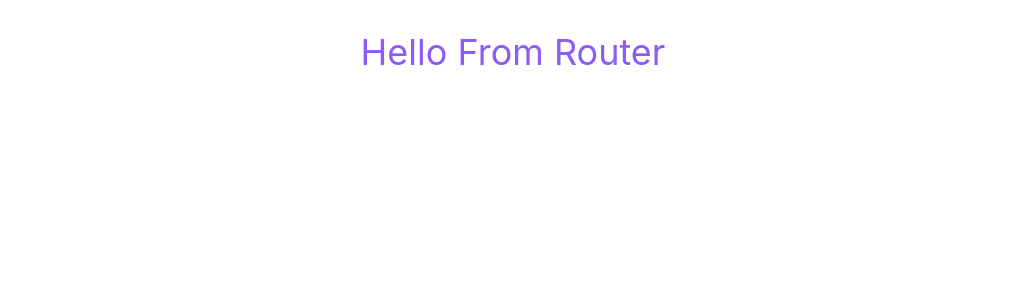
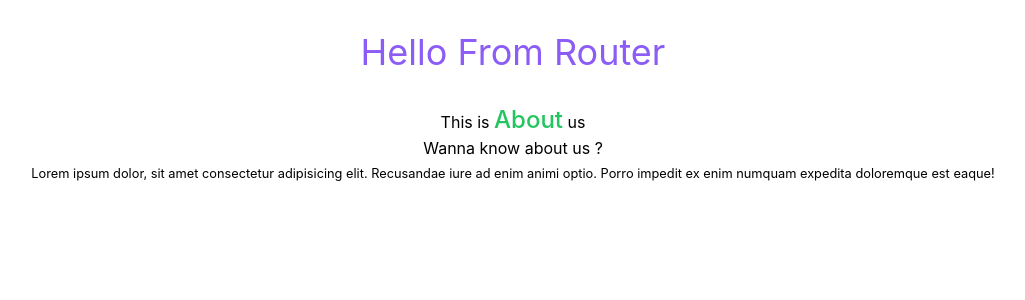
Before and after one commit to frsiam/react-router-basic, a React (Create React App) app: page /about in a window 1280 px wide. Shown: the top 300 px of the page, without its empty margins (127-1152 px from the left). Built offline with nearby package versions, Linux system fonts and the light colour scheme.

Commit message:
check the route of the different components

```diff
--- a/src/App.js
+++ b/src/App.js
@@ -1,10 +1,20 @@
-import logo from './logo.svg';
+import { Route, Routes } from 'react-router-dom';
 import './App.css';
+import About from './components/About/About';
+import Friends from './components/Friends/Friends';
+import Home from './components/Home/Home';
+import NotFound from './components/NotFound/NotFound';
 
 function App() {
   return (
     <div className="App">
       <h1 className='text-4xl my-8 text-violet-500'>Hello From Router</h1>
+      <Routes>
+        <Route path='/' element={<Home/>}></Route>
+        <Route path='about' element={<About></About>}></Route>
+        <Route path='friends' element={<Friends></Friends>}></Route>
+        <Route path='*' element={<NotFound></NotFound>}></Route>
+      </Routes>
     </div>
   );
 }
--- /dev/null
+++ b/src/components/About/About.js
@@ -0,0 +1,13 @@
+import React from 'react';
+
+const About = () => {
+    return (
+        <div>
+            <h1>This is <span className='text-2xl text-green-500 font-medium'>About</span> us</h1>
+            <p>Wanna know about us ?</p>
+            <small>Lorem ipsum dolor, sit amet consectetur adipisicing elit. Recusandae iure ad enim animi optio. Porro impedit ex enim numquam expedita doloremque est eaque!</small>
+        </div>
+    );
+};
+
+export default About;
--- /dev/null
+++ b/src/components/Friends/Friends.js
@@ -0,0 +1,12 @@
+import React from 'react';
+
+const Friends = () => {
+    return (
+        <div>
+            <h3>Hello <span className='text-xl text-red-500 font-serif font-semibold'>Friends</span> !! How are you</h3>
+            <p>Tore je ami kotto mis kori.....kembai choltese tor ?</p>
+        </div>
+    );
+};
+
+export default Friends;
--- /dev/null
+++ b/src/components/Home/Home.js
@@ -0,0 +1,12 @@
+import React from 'react';
+
+const Home = () => {
+    return (
+        <div>
+            <h3>This is my home</h3>
+            <p>Where we enjoining our holidays</p>
+        </div>
+    );
+};
+
+export default Home;
--- /dev/null
+++ b/src/components/NotFound/NotFound.js
@@ -0,0 +1,12 @@
+import React from 'react';
+
+const NotFound = () => {
+    return (
+        <div>
+            <h1>The page you are looking for is not available</h1>
+            <h4>404</h4>
+        </div>
+    );
+};
+
+export default NotFound;
--- a/src/index.js
+++ b/src/index.js
@@ -3,10 +3,13 @@ import ReactDOM from 'react-dom';
 import './index.css';
 import App from './App';
 import reportWebVitals from './reportWebVitals';
+import { BrowserRouter } from "react-router-dom";
 
 ReactDOM.render(
   <React.StrictMode>
-    <App />
+    <BrowserRouter>
+      <App />
+    </BrowserRouter>
   </React.StrictMode>,
   document.getElementById('root')
 );
```
